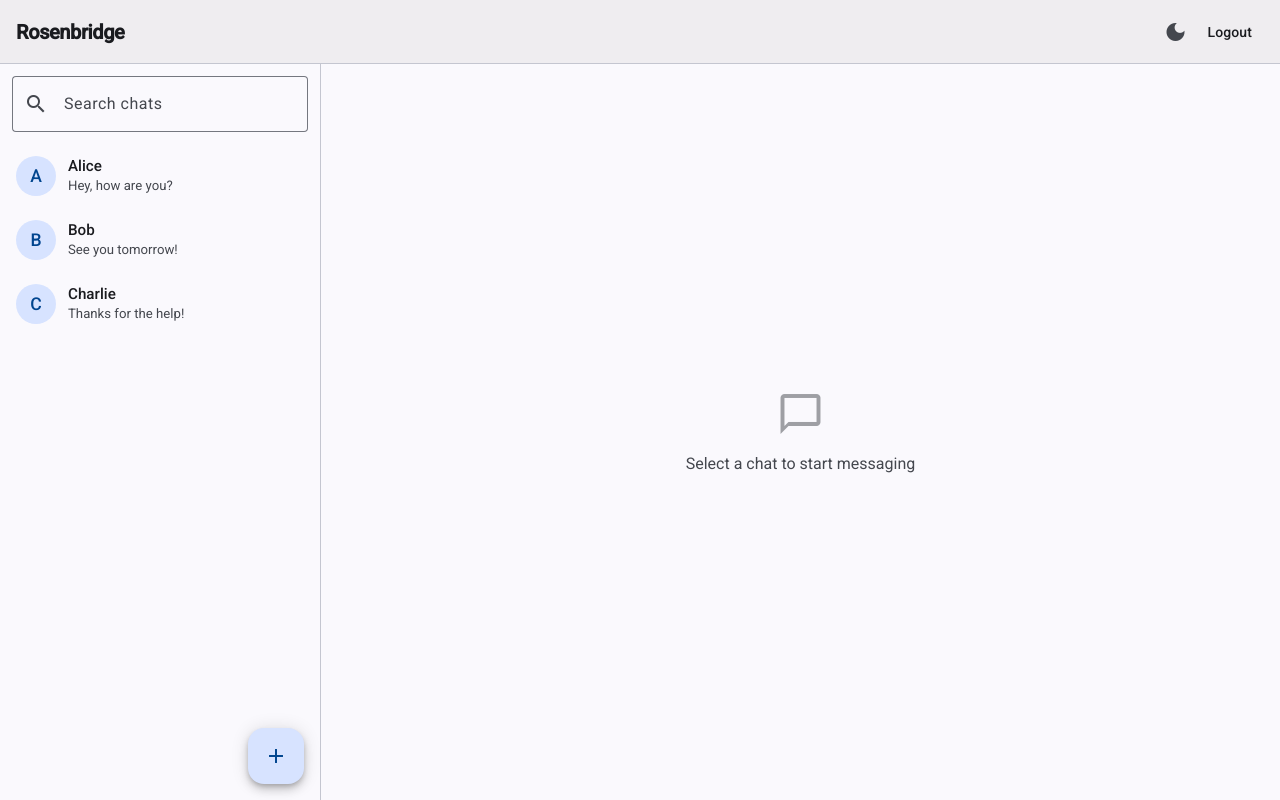
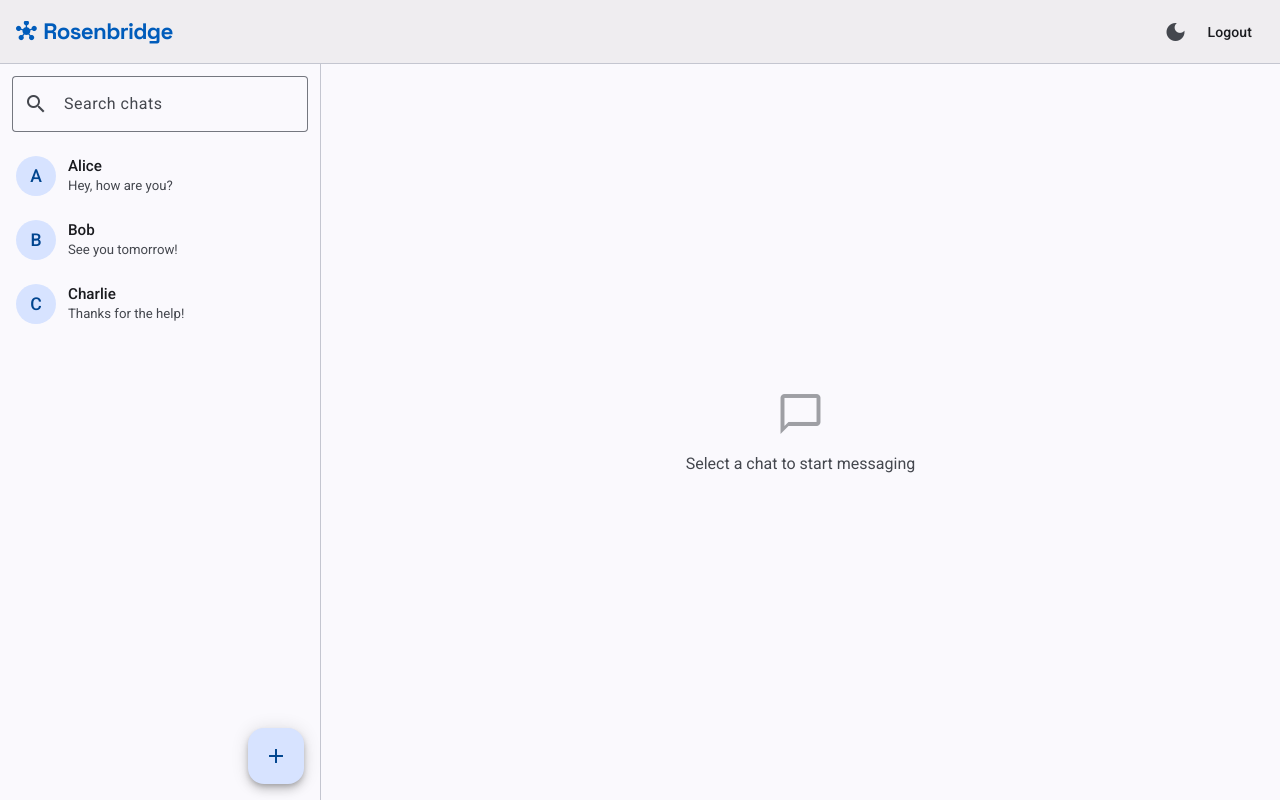
Before and after one commit to shivanshkc/rosenapp, an Angular app: page /home in a window 1280 px wide. Built offline with nearby package versions, Linux system fonts and the light colour scheme.

Commit message:
fix(ui): branding styling

```diff
--- a/src/app/pages/home/home.html
+++ b/src/app/pages/home/home.html
@@ -1,7 +1,10 @@
 <div class="home-layout" [class.chat-open]="selectedChat()">
   <!-- Top bar -->
   <mat-toolbar>
-    <span class="branding">Rosenbridge</span>
+    <span class="branding">
+      <mat-icon class="branding-icon">hub</mat-icon>
+      Rosenbridge
+    </span>
     <span class="spacer"></span>
     <button mat-icon-button (click)="toggleTheme()">
       <mat-icon>{{ darkTheme() ? 'light_mode' : 'dark_mode' }}</mat-icon>
--- a/src/app/pages/home/home.scss
+++ b/src/app/pages/home/home.scss
@@ -26,9 +26,21 @@ mat-toolbar {
 }
 
 .branding {
-  font-size: 1.25rem;
-  font-weight: 600;
-  letter-spacing: -0.02em;
+  display: flex;
+  align-items: center;
+  gap: 0.4rem;
+  font-family: 'Space Grotesk', sans-serif;
+  font-size: 1.4rem;
+  font-weight: 700;
+  letter-spacing: -0.03em;
+  color: var(--mat-sys-primary);
+}
+
+.branding-icon {
+  font-size: 1.3rem;
+  width: 1.3rem;
+  height: 1.3rem;
+  color: var(--mat-sys-primary);
 }
 
 .spacer {
--- a/src/index.html
+++ b/src/index.html
@@ -9,7 +9,7 @@
     <link rel="preconnect" href="https://fonts.googleapis.com" />
     <link rel="preconnect" href="https://fonts.gstatic.com" crossorigin />
     <link
-      href="https://fonts.googleapis.com/css2?family=Roboto:wght@300;400;500&display=swap"
+      href="https://fonts.googleapis.com/css2?family=Roboto:wght@300;400;500&family=Space+Grotesk:wght@600;700&display=swap"
       rel="stylesheet"
     />
     <link href="https://fonts.googleapis.com/icon?family=Material+Icons" rel="stylesheet" />
```
